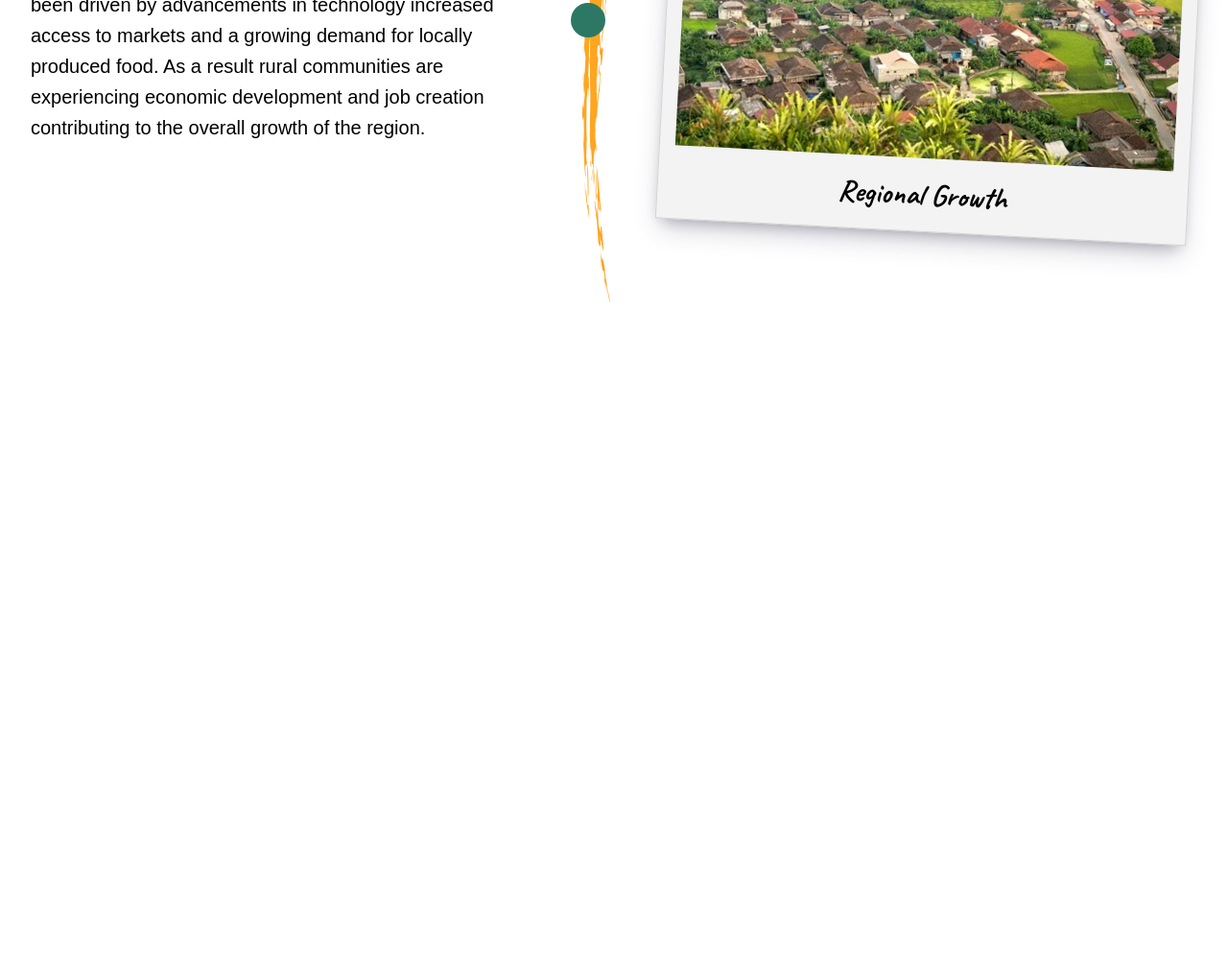
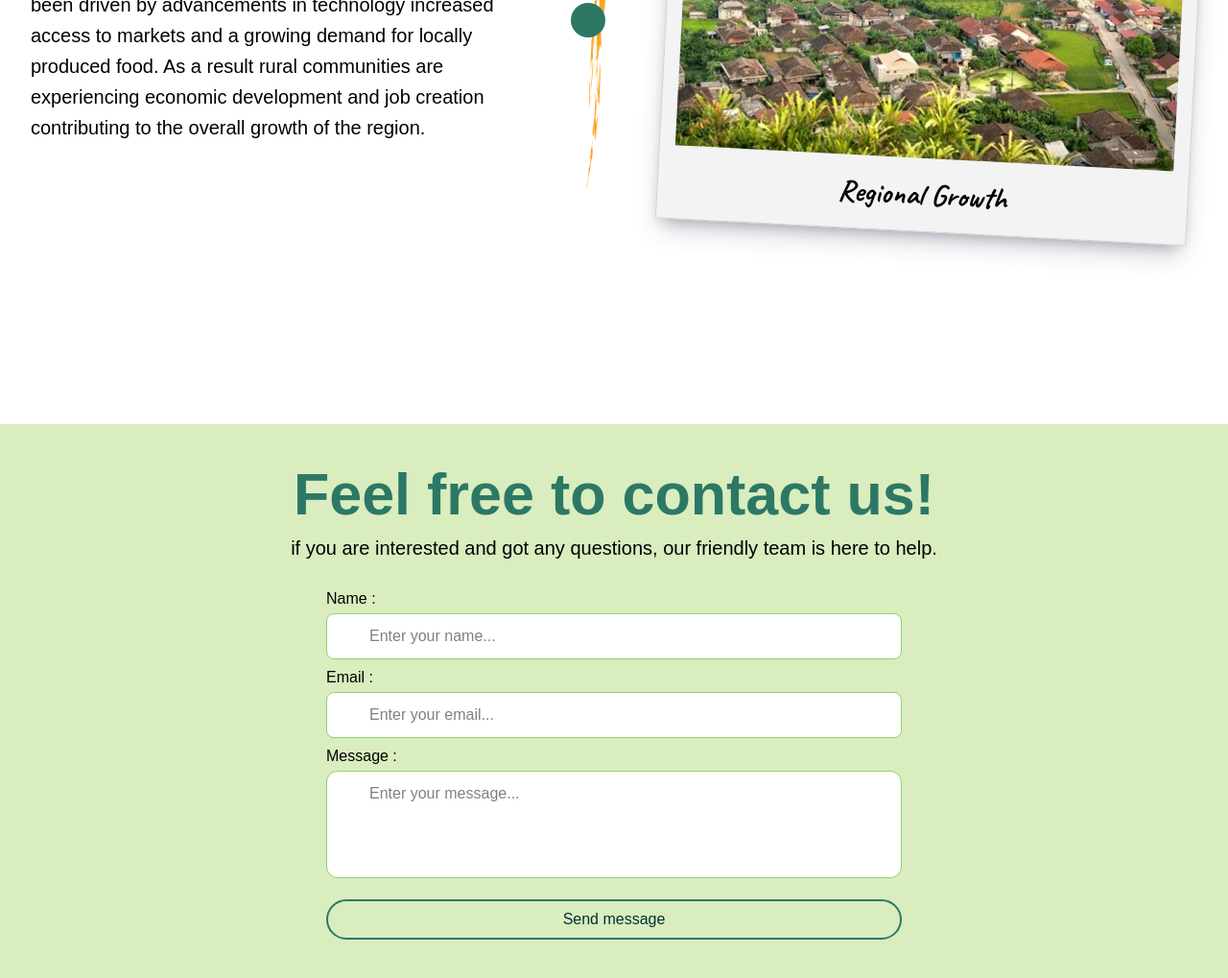
Before and after one commit to bntngbgs/get-veggies, a website built with Vite: page index.html in a window 1280 px wide. Shown: the part 4589-5608 px from the top of the page at 96% size. Before the commit the page ends 4906 px from the top, so only its background shows below. Built offline with nearby package versions, Linux system fonts and the light colour scheme; files whose address does not match are found by name; a web font is replaced by a local one.

Commit message:
add contact us section and basic styling

```diff
--- a/index.html
+++ b/index.html
@@ -270,9 +270,48 @@
               the overall growth of the region.
             </p>
           </div>
-          <img src="stroke-4.svg" alt="" class="values-timeline" />
+          <img src="stroke-5.svg" alt="" class="values-timeline" />
         </div>
       </section>
+
+      <div class="contact-container">
+        <div class="container">
+          <h2 class="section-header">Feel free to contact us!</h2>
+          <p>
+            if you are interested and got any questions, our friendly team is
+            here to help.
+          </p>
+          <form class="contact-form">
+            <div class="input-wrapper">
+              <label for="name">Name :</label>
+              <input
+                type="text"
+                name="name"
+                id="name"
+                placeholder="Enter your name..."
+              />
+            </div>
+            <div class="input-wrapper">
+              <label for="email">Email :</label>
+              <input
+                type="email"
+                name="email"
+                id="email"
+                placeholder="Enter your email..."
+              />
+            </div>
+            <div class="input-wrapper">
+              <label for="message">Message :</label>
+              <textarea
+                name="message"
+                id="message"
+                placeholder="Enter your message..."
+              ></textarea>
+            </div>
+            <button class="btn btn-primary">Send message</button>
+          </form>
+        </div>
+      </div>
     </main>
   </body>
 </html>
--- a/style.css
+++ b/style.css
@@ -457,9 +457,9 @@ header {
   width: 64px;
 }
 
-.desc-card-text {
-  /* font-weight: 200; */
-}
+/* .desc-card-text { */
+/* font-weight: 200; */
+/* } */
 
 /*  */
 .values-description-container {
@@ -533,9 +533,9 @@ figure img {
 }
 
 .values-timeline {
-  width: 84px;
+  width: 76px;
   position: absolute;
-  top: 0;
+  top: 32px;
   left: 50%;
   transform: translateX(-50%);
   z-index: -1;
@@ -544,3 +544,98 @@ figure img {
 .shadow-light {
   box-shadow: 0 0 40px var(--color-primary-dark);
 }
+
+/*  */
+
+.contact-container {
+  margin-top: var(--spacing-4xl);
+  background-color: var(--color-accent-light);
+  padding-block: var(--spacing-xl);
+}
+
+.contact-form {
+  display: flex;
+  flex-direction: column;
+  align-items: center;
+  gap: var(--spacing-xs);
+  width: 100%;
+  margin-top: var(--spacing-l);
+}
+
+.contact-form input {
+  border-radius: 8px;
+  border: 1px solid var(--color-primary-light);
+  padding-block: var(--spacing-s);
+  padding-inline: var(--spacing-m);
+  padding-left: 44px;
+}
+
+.contact-form .input-wrapper:first-of-type input {
+  background-image: url(user-solid.svg);
+  background-repeat: no-repeat;
+  background-size: 14px;
+  background-position: 18px 14px;
+}
+
+.contact-form .input-wrapper:nth-of-type(2) input {
+  background-image: url(envelope-solid.svg);
+  background-repeat: no-repeat;
+  background-size: 14px;
+  background-position: 18px 16px;
+}
+
+.contact-form .input-wrapper textarea {
+  background-image: url(comment-dots-solid.svg);
+  background-repeat: no-repeat;
+  background-size: 14px;
+  background-position: 18px 16px;
+}
+
+.contact-form input::placeholder,
+.contact-form textarea::placeholder {
+  color: grey;
+}
+
+/* .contact-form .input-wrapper:first-of-type input::placeholder {
+  background-image: url(user-solid.svg);
+  background-repeat: no-repeat;
+  background-size: 16px;
+  background-position: -10px 2px;
+} */
+
+.contact-form textarea {
+  border: 1px solid var(--color-primary-light);
+  padding-block: var(--spacing-s);
+  padding-inline: var(--spacing-m);
+  resize: none;
+  height: 112px;
+  border-radius: 12px;
+  padding-left: 44px;
+}
+
+.contact-form label {
+  margin-bottom: 0.2rem;
+}
+
+.contact-form button {
+  width: 600px;
+  margin-top: var(--spacing-xs);
+}
+
+.contact-container .container > p {
+  margin-top: var(--spacing-xs);
+  text-align: center;
+  font-size: 1.25rem;
+}
+
+.input-wrapper {
+  width: 600px;
+}
+
+.input-wrapper > * {
+  width: 100%;
+}
+
+.input-wrapper label {
+  display: block;
+}
```
Also changed, not shown: public/comment-dots-solid.svg (added), public/envelope-solid.svg (added), public/stroke-10.svg (added), public/stroke-11.svg (added), public/stroke-12.svg (added), public/stroke-13.svg (added), public/stroke-14.svg (added), public/stroke-5.svg (added), public/stroke-6.svg (added), public/stroke-7.svg (added), public/stroke-8.svg (added), public/stroke-9.svg (added), public/user-solid.svg (added).
